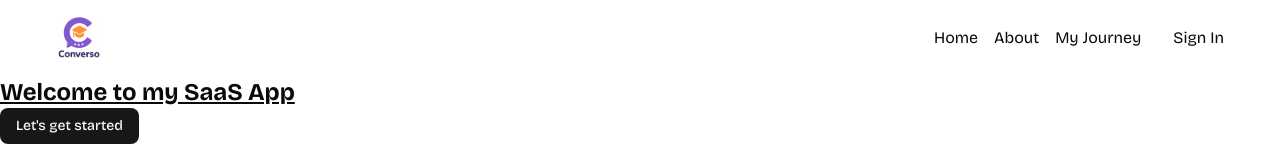
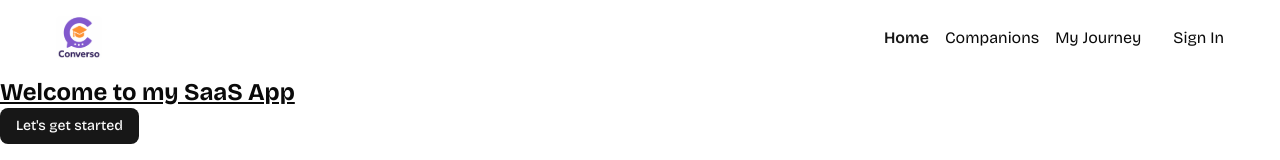
Before and after one commit to mika0663/SaasLMS, a Next.js app: page / in a window 1280 px wide. Shown: the top 160 px of the page. Built offline with nearby package versions, Linux system fonts and the light colour scheme.

Commit message:
implemented navbar

```diff
--- a/components/NavItems.tsx
+++ b/components/NavItems.tsx
@@ -1,17 +1,25 @@
+'use client'
 import Link  from "next/link";
+import { usePathname } from "next/navigation";
+import { cn } from "@/lib/utils";
 
 const navItems = [
     {label: 'Home', href: '/'},
-    {label: 'About', href: '/about'},
+    {label: 'Companions', href: '/companions'},
     {label: 'My Journey', href: 'my-journey'},
 ]
 
 
 const NavItems = () => {
+    const pathname =  usePathname();
+
   return (
     <nav className="flex items-center gap-4">
         {navItems.map(({ label,href}) => (
-            <Link href = {href} key={label}>
+            <Link
+            href = {href}
+            key={label}
+            className = {cn (pathname === href && 'text-primary font-semibold') }>
                 {label}
             </Link>
         ))}
```
